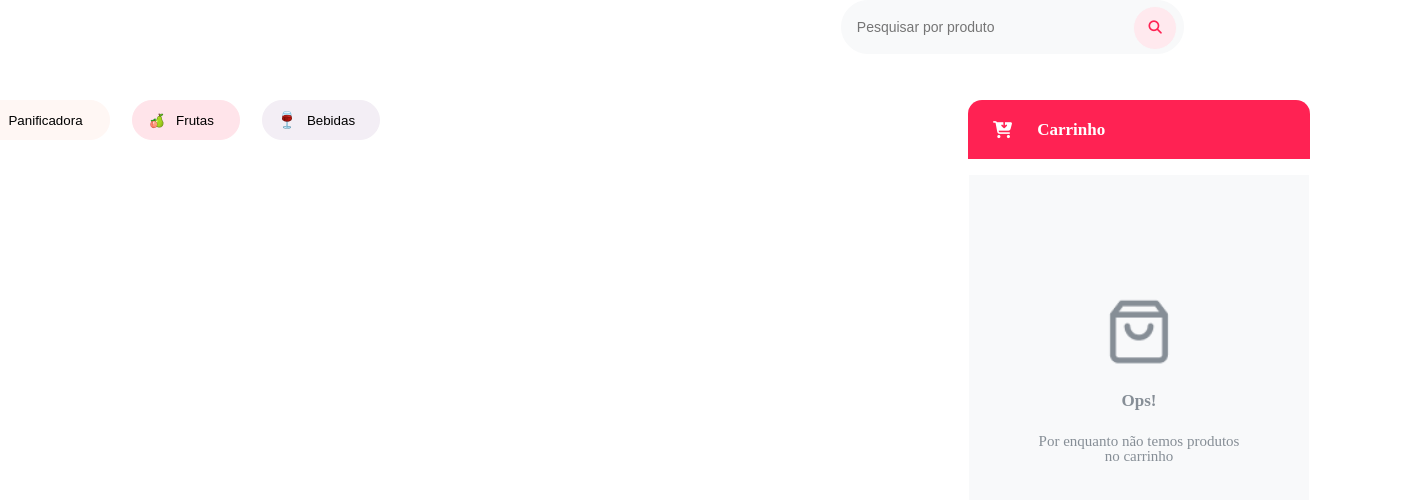
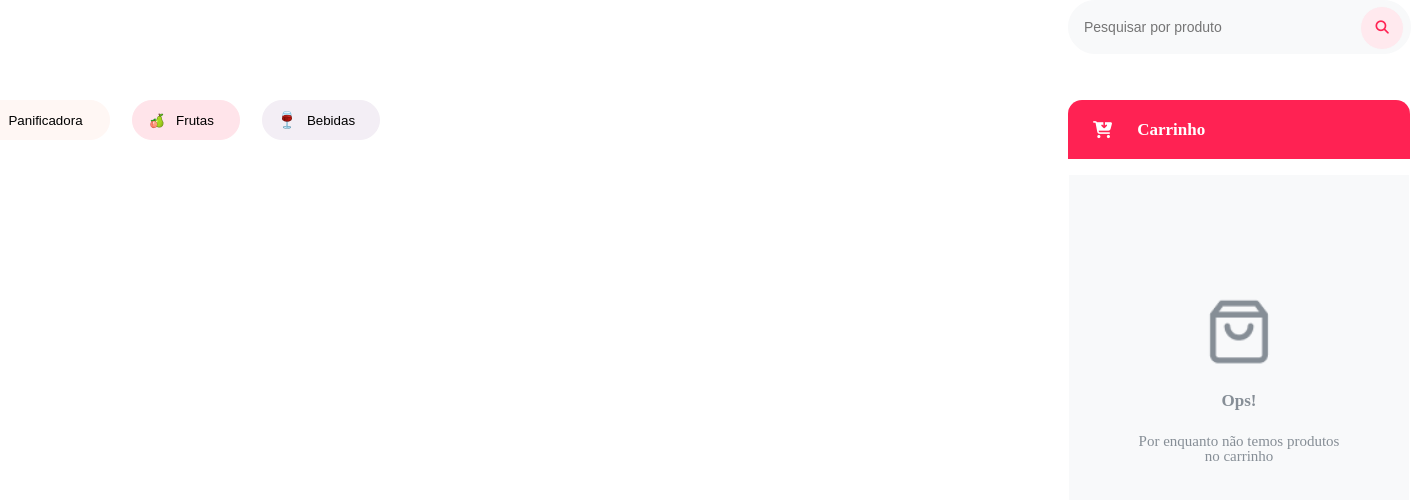
Before and after one commit to Kenzie-Academy-Brasil-Developers/api-kenziefood-m2-vniciusrocha1, a website with bundled scripts: page index.html in a window 1280 px wide. Shown: the full height of the page, 1414 px wide, since content can reach past the window. Built offline with nearby package versions, Linux system fonts and the light colour scheme.

Commit message:
consertar bug de posicionamento

```diff
--- a/src/css/style.css
+++ b/src/css/style.css
@@ -480,7 +480,7 @@ body {
     body {
         box-sizing: border-box;
         flex-direction: row;
-        width: 95vw;
+        width: 1500px;
         margin: 50px;
     }
 
@@ -534,7 +534,7 @@ body {
 
     .aside__cartContainer {
         box-sizing: border-box;
-        left: 1100px;
+        left: 80%;
         top: 80px;
     }
 }
```
Also changed, not shown: index.html (+3 -0 lines).
